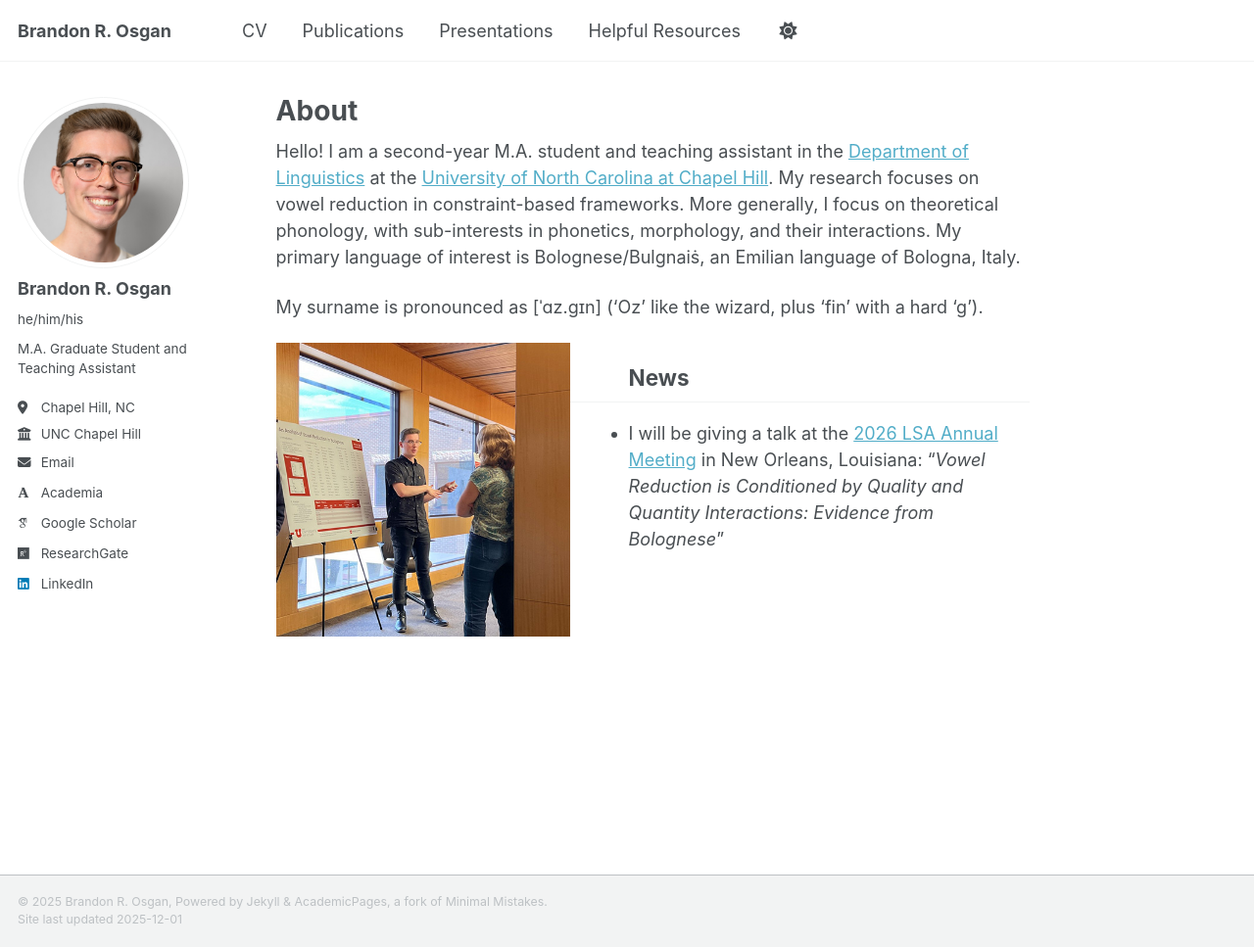
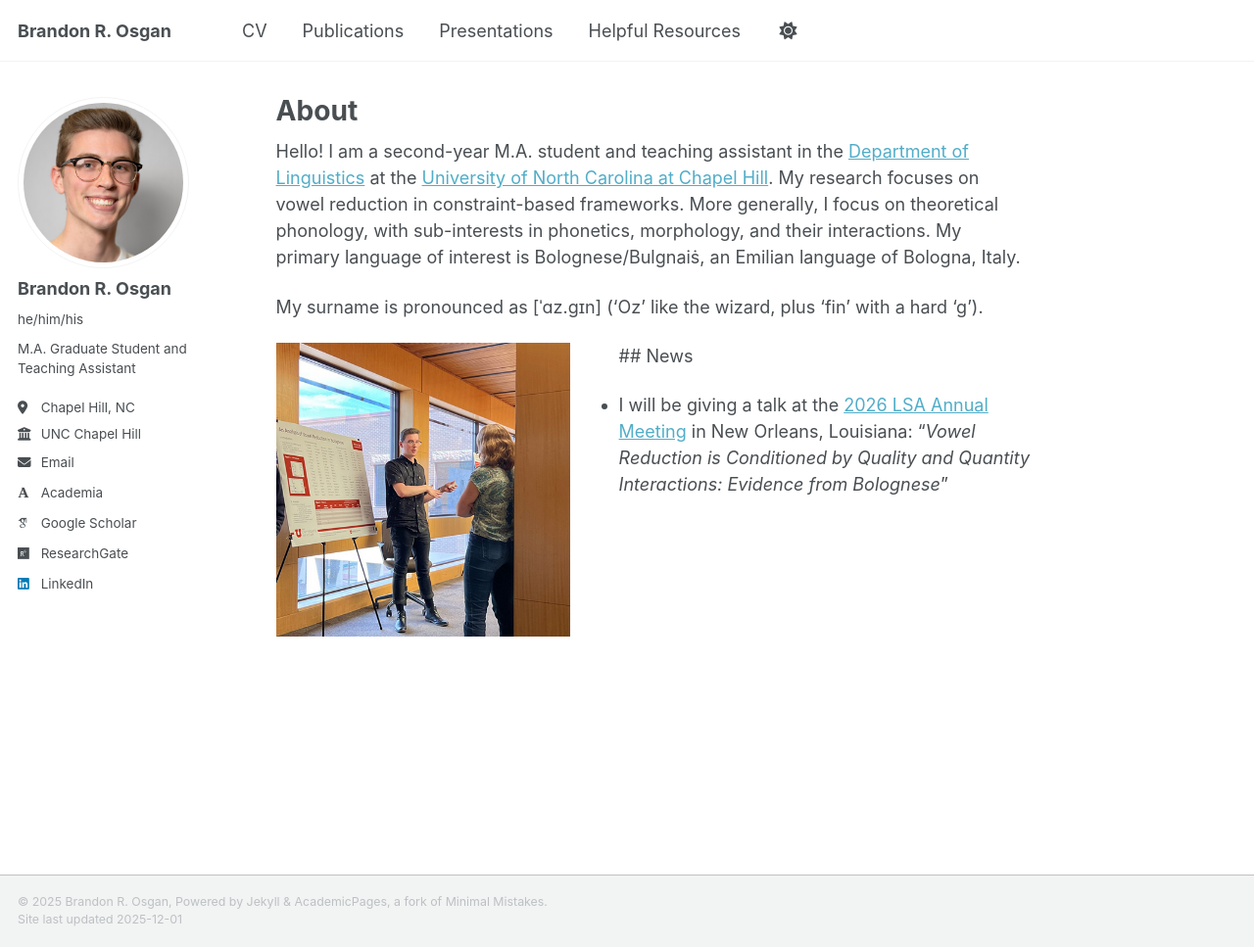
Before and after one commit to bosgan/bosgan.github.io, a Jekyll site: the page built from _pages/about.md, in a window 1280 px wide and 967 px high. Shown: the whole window at 98% size. Built offline with Jekyll 4.4.1, drawn with Linux system fonts in a browser that asks for light colours; some web fonts are replaced; a script that is not in the unit is left out.

Commit message:
Update about.md

```diff
--- a/_pages/about.md
+++ b/_pages/about.md
@@ -11,8 +11,7 @@
 
 My surname is pronounced as [ˈɑz.gɪn] ('Oz' like the wizard, plus 'fin' with a hard 'g').
 
-<img src="/images/HRPS_Brandon_talking.jpg" alt="Brandon presenting a poster" style="float: left; margin-right: 60px; width: 300px;">
-## News
+<img src="/images/HRPS_Brandon_talking.jpg" alt="Brandon presenting a poster" style="float: left; margin-right: 50px; width: 300px;"> ## News
 
 * I will be giving a talk at the [2026 LSA Annual Meeting](https://web.cvent.com/event/d453188a-a321-46d4-b57e-79d5067e6521/summary) in New Orleans, Louisiana: "_Vowel Reduction is Conditioned by Quality and Quantity
 Interactions: Evidence from Bolognese_"
```
